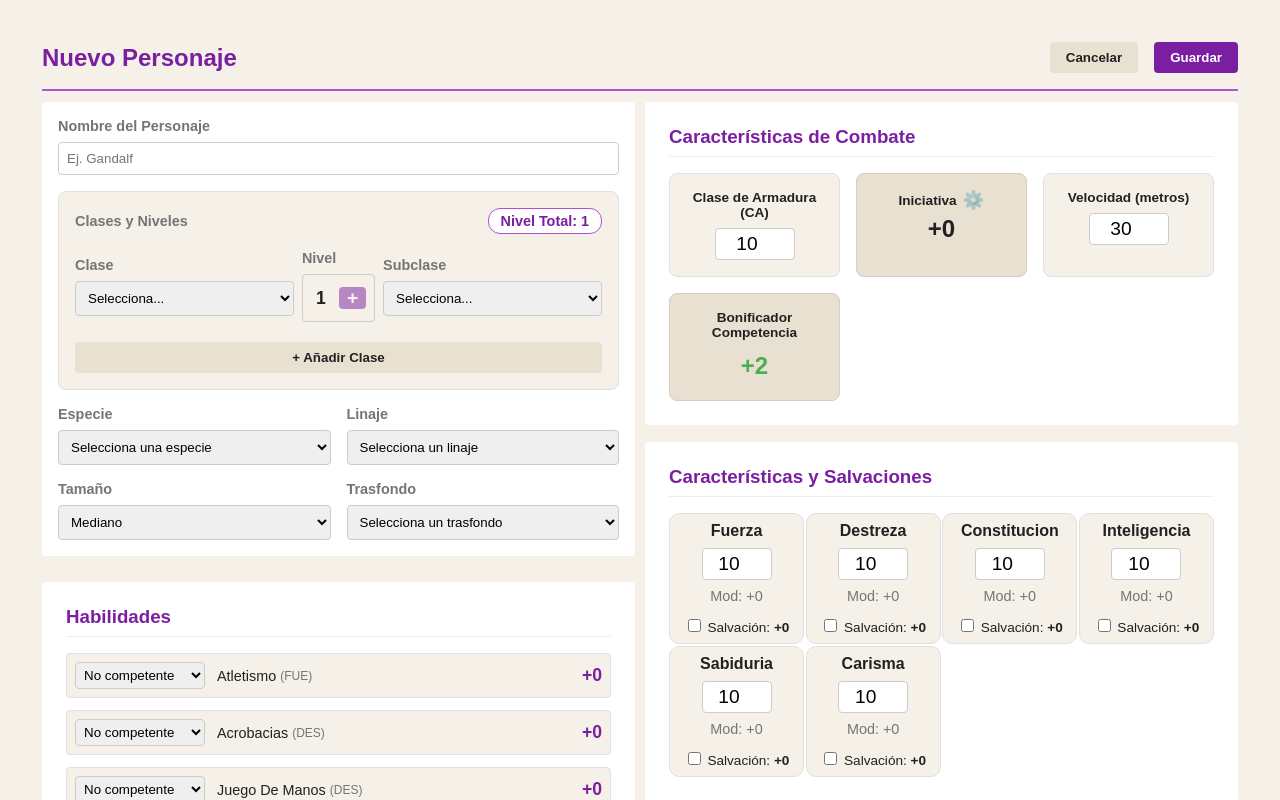
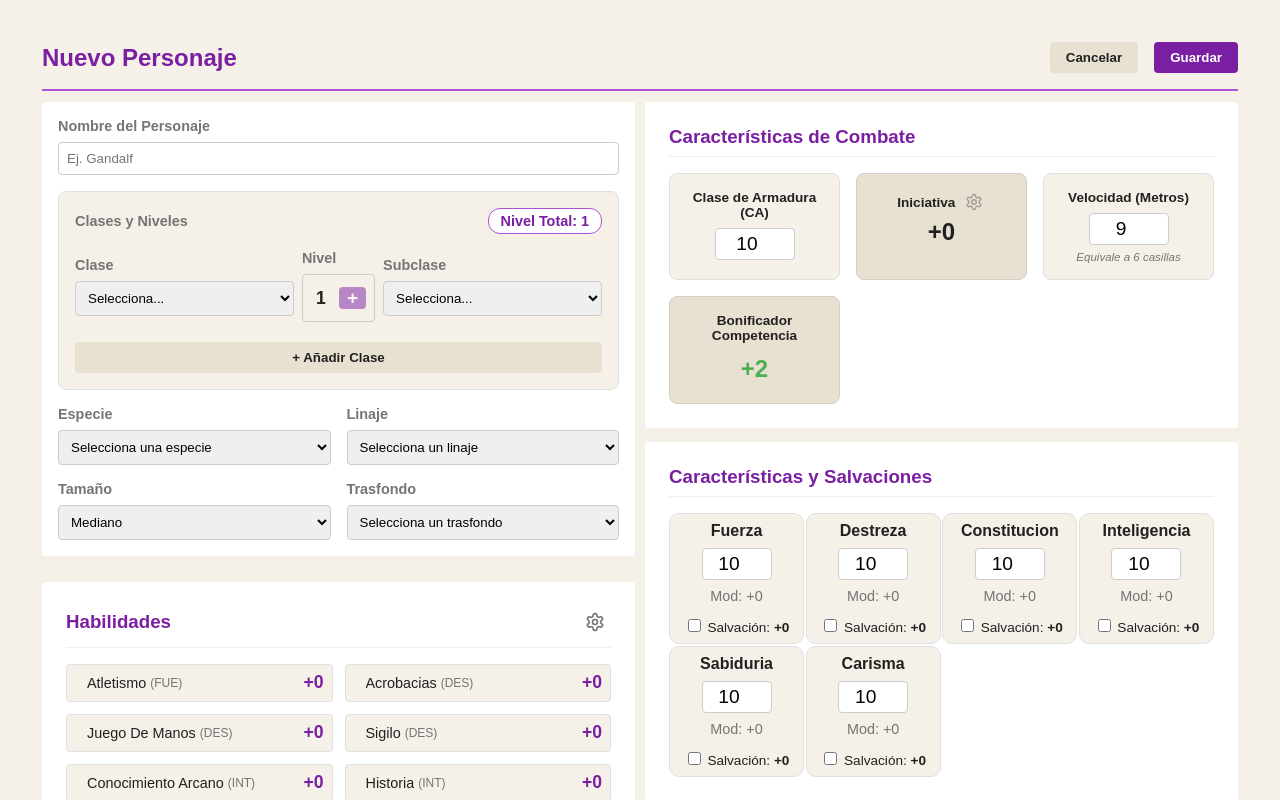
Before and after one commit to AironDH/Gremio-de-Egida, a Vue app: page /personaje/nuevo in a window 1280 px wide. Shown: the top 800 px of the page. Built offline with nearby package versions, Linux system fonts and the light colour scheme.

Commit message:
V-0.76 Cambios de UI/UX

```diff
--- a/src/components/character/CharacterEquipment.vue
+++ b/src/components/character/CharacterEquipment.vue
@@ -27,7 +27,7 @@
 
       <div v-for="(item, index) in equipo" :key="item.id" class="equipment-item">
         <input class="col-name" type="text" v-model="item.nombre" placeholder="Nombre del objeto" required />
-        <input class="col-qty" type="number" min="1" v-model.number="item.cantidad" placeholder="Cant." title="Cantidad" required />
+        <input class="col-qty" type="number" min="0" v-model.number="item.cantidad" placeholder="Cant." title="Cantidad" required />
         <input class="col-weight" type="number" min="0" step="0.01" v-model.number="item.peso" placeholder="Peso" title="Peso en Kg" />
         <input class="col-notes" type="text" v-model="item.notas" placeholder="Notas (opcional)" />
         <div class="col-action">
--- a/src/components/character/CharacterFeatures.vue
+++ b/src/components/character/CharacterFeatures.vue
@@ -13,10 +13,14 @@
           <button
             type="button"
             class="btn-config"
+            :class="{ 'is-active': mostrarOpcionesIniciativa }"
             @click="mostrarOpcionesIniciativa = !mostrarOpcionesIniciativa"
             title="Configurar modificadores de iniciativa"
           >
-            ⚙️
+            <svg xmlns="http://www.w3.org/2000/svg" width="18" height="18" viewBox="0 0 24 24" fill="none" stroke="currentColor" stroke-width="2" stroke-linecap="round" stroke-linejoin="round">
+              <path d="M12.22 2h-.44a2 2 0 0 0-2 2v.18a2 2 0 0 1-1 1.73l-.43.25a2 2 0 0 1-2 0l-.15-.08a2 2 0 0 0-2.73.73l-.22.38a2 2 0 0 0 .73 2.73l.15.1a2 2 0 0 1 1 1.72v.51a2 2 0 0 1-1 1.74l-.15.09a2 2 0 0 0-.73 2.73l.22.38a2 2 0 0 0 2.73.73l.15-.08a2 2 0 0 1 2 0l.43.25a2 2 0 0 1 1 1.73V20a2 2 0 0 0 2 2h.44a2 2 0 0 0 2-2v-.18a2 2 0 0 1 1-1.73l.43-.25a2 2 0 0 1 2 0l.15.08a2 2 0 0 0 2.73-.73l.22-.39a2 2 0 0 0-.73-2.73l-.15-.08a2 2 0 0 1-1-1.74v-.5a2 2 0 0 1 1-1.74l.15-.1a2 2 0 0 0 .73-2.73l-.22-.38a2 2 0 0 0-2.73-.73l-.15.08a2 2 0 0 1-2 0l-.43-.25a2 2 0 0 1-1-1.73V4a2 2 0 0 0-2-2z"></path>
+              <circle cx="12" cy="12" r="3"></circle>
+            </svg>
           </button>
         </div>
         <div class="combat-value">{{ formatearModificador(combateCalculado.iniciativa) }}</div>
@@ -42,8 +46,9 @@
       </div>
 
       <div class="combat-box">
-        <label>Velocidad (metros)</label>
+        <label>Velocidad (Metros)</label>
         <input type="number" min="0" step="1.5" v-model.number="velocidad" />
+        <span class="speed-helper-text">Equivale a {{ casillasVelocidad }} casillas</span>
       </div>
 
       <div class="combat-box readonly-box">
@@ -61,7 +66,6 @@ const props = defineProps({
   ca: { type: Number, required: true },
   velocidad: { type: Number, required: true },
   combateCalculado: { type: Object, required: true },
-  // NUEVO: Recibe los modificadores desde CharacterForm
   modificadoresIniciativa: { type: Array, default: () => [] }
 })
 
@@ -79,7 +83,11 @@ const velocidad = computed({
   set: (value) => emit('update:velocidad', value)
 })
 
-// NUEVO: Computed bidireccional para el v-model de los checkboxes
+// Cálculo dinámico de casillas redondeando hacia abajo de manera segura
+const casillasVelocidad = computed(() => {
+  return Math.floor((velocidad.value || 0) / 1.5)
+})
+
 const modificadoresLocales = computed({
   get: () => props.modificadoresIniciativa,
   set: (value) => emit('update:modificadoresIniciativa', value)
@@ -117,7 +125,7 @@ const formatearModificador = (valor) => {
   background: var(--color-background, #f5f0e8);
   border-radius: 8px;
   border: 1px solid #e0e0e0;
-  position: relative; /* Para anclar el panel colapsable */
+  position: relative;
 }
 .combat-box label {
   font-weight: bold;
@@ -134,6 +142,16 @@ const formatearModificador = (valor) => {
   border: 1px solid #ccc;
   border-radius: 4px;
 }
+
+/* Estilo para el helper text de casillas de velocidad */
+.speed-helper-text {
+  font-size: 0.72rem;
+  color: var(--color-text-secondary, #757575);
+  margin-top: 0.35rem;
+  font-style: italic;
+  text-align: center;
+}
+
 .combat-value {
   font-size: 1.5rem;
   font-weight: bold;
@@ -148,30 +166,42 @@ const formatearModificador = (valor) => {
   border-color: #d7ccc8;
 }
 
-/* ESTILOS NUEVOS PARA LA INICIATIVA */
 .iniciativa-header {
   display: flex;
   align-items: center;
   gap: 6px;
 }
 .iniciativa-header label {
-  margin-bottom: 0; /* Anula el margin-bottom heredado para alinearse con el botón */
+  margin-bottom: 0;
 }
 .btn-config {
   background: none;
   border: none;
   cursor: pointer;
-  font-size: 1.1rem;
-  padding: 0;
-  opacity: 0.6;
-  transition: opacity 0.2s;
+  padding: 0.2rem; /* padding ajustado para el icono */
+  color: var(--color-text-secondary, #757575); /* Color base del icono */
+  transition: transform 0.3s ease, color 0.2s ease, background-color 0.2s ease, opacity 0.2s ease;
   outline: none;
+  border-radius: 50%;
+  display: flex; /* para alinear svg */
+  align-items: center;
+  justify-content: center;
+  opacity: 0.6; /* opacidad inicial baja como en la original */
 }
+
 .btn-config:hover {
   opacity: 1;
+  color: var(--color-primary, #7b1fa2); /* Color primario en hover */
+  background-color: rgba(0, 0, 0, 0.05); /* Fondo sutil en hover */
+  transform: rotate(30deg); /* Giro sutil en hover */
 }
 
-/* Estilos del panel desplegable flotante */
+.btn-config.is-active {
+  opacity: 1;
+  color: var(--color-primary, #7b1fa2);
+  transform: rotate(90deg); /* Giro completo de 90 grados cuando está activo */
+}
+
 .iniciativa-config-panel {
   position: absolute;
   top: 100%;
@@ -221,7 +251,7 @@ const formatearModificador = (valor) => {
   align-items: center;
   gap: 8px;
   font-size: 0.85rem;
-  font-weight: normal !important; /* Sobrescribe la negrita de los labels de combat-box */
+  font-weight: normal !important;
   cursor: pointer;
 }
 </style>
--- a/src/components/character/CharacterForm.vue
+++ b/src/components/character/CharacterForm.vue
@@ -141,7 +141,7 @@ const formData = ref({
     pgTemp: 0,
     dadosGolpeActuales: {},
     ca: 10,
-    velocidad: 30,
+    velocidad: 9,
     modificadoresIniciativa: [],
     dotes: [],
     ataques: [],
--- a/src/components/character/CharacterSkills.vue
+++ b/src/components/character/CharacterSkills.vue
@@ -1,9 +1,28 @@
 <template>
   <div class="character-section">
-    <h3 class="section-title">Habilidades</h3>
+    <div class="section-header">
+      <h3 class="section-title">Habilidades</h3>
+      <button
+        type="button"
+        class="btn-gear"
+        :class="{ 'is-active': editandoCompetencias }"
+        @click="editandoCompetencias = !editandoCompetencias"
+        title="Modificar competencias"
+      >
+        <svg xmlns="http://www.w3.org/2000/svg" width="20" height="20" viewBox="0 0 24 24" fill="none" stroke="currentColor" stroke-width="2" stroke-linecap="round" stroke-linejoin="round">
+          <path d="M12.22 2h-.44a2 2 0 0 0-2 2v.18a2 2 0 0 1-1 1.73l-.43.25a2 2 0 0 1-2 0l-.15-.08a2 2 0 0 0-2.73.73l-.22.38a2 2 0 0 0 .73 2.73l.15.1a2 2 0 0 1 1 1.72v.51a2 2 0 0 1-1 1.74l-.15.09a2 2 0 0 0-.73 2.73l.22.38a2 2 0 0 0 2.73.73l.15-.08a2 2 0 0 1 2 0l.43.25a2 2 0 0 1 1 1.73V20a2 2 0 0 0 2 2h.44a2 2 0 0 0 2-2v-.18a2 2 0 0 1 1-1.73l.43-.25a2 2 0 0 1 2 0l.15.08a2 2 0 0 0 2.73-.73l.22-.39a2 2 0 0 0-.73-2.73l-.15-.08a2 2 0 0 1-1-1.74v-.5a2 2 0 0 1 1-1.74l.15-.1a2 2 0 0 0 .73-2.73l-.22-.38a2 2 0 0 0-2.73-.73l-.15.08a2 2 0 0 1-2 0l-.43-.25a2 2 0 0 1-1-1.73V4a2 2 0 0 0-2-2z"></path>
+          <circle cx="12" cy="12" r="3"></circle>
+        </svg>
+      </button>
+    </div>
+
     <div class="skills-grid">
       <div class="skill-item" v-for="(datosCalc, nombre) in habilidadesCalculadas" :key="nombre">
-        <select v-model="habilidades[nombre]" class="skill-select">
+        <select
+          v-if="editandoCompetencias"
+          v-model="habilidades[nombre]"
+          class="skill-select"
+        >
           <option value="sin_competencia">No competente</option>
           <option value="competencia">Competencia</option>
           <option value="pericia">Pericia</option>
@@ -24,7 +43,7 @@
 </template>
 
 <script setup>
-import { computed } from 'vue'
+import { ref, computed } from 'vue'
 
 const props = defineProps({
   modelValue: { type: Object, required: true },
@@ -32,6 +51,9 @@ const props = defineProps({
 })
 
 const emit = defineEmits(['update:modelValue'])
+
+// Estado local para alternar la visibilidad de los desplegables
+const editandoCompetencias = ref(false)
 
 const habilidades = computed({
   get: () => props.modelValue,
@@ -54,53 +76,102 @@ const formatearModificador = (valor) => {
   border-radius: var(--border-radius, 4px);
   margin-bottom: 1rem;
 }
-.section-title {
-  margin-top: 0;
-  color: var(--color-primary, #7b1fa2);
+
+/* Contenedor para alinear título y botón en la misma línea */
+.section-header {
+  display: flex;
+  justify-content: space-between;
+  align-items: center;
   border-bottom: 1px solid #eee;
   padding-bottom: 0.5rem;
   margin-bottom: 1rem;
 }
+
+.section-title {
+  margin: 0; /* Limpiamos márgenes para evitar desalineación */
+  color: var(--color-primary, #7b1fa2);
+}
+
+/* Botón de Engranaje */
+.btn-gear {
+  background: transparent;
+  border: none;
+  color: var(--color-text-secondary, #757575);
+  cursor: pointer;
+  padding: 0.4rem;
+  display: flex;
+  align-items: center;
+  justify-content: center;
+  border-radius: 50%;
+  transition: transform 0.3s ease, color 0.2s ease, background-color 0.2s ease;
+}
+
+.btn-gear:hover {
+  color: var(--color-primary, #7b1fa2);
+  background-color: rgba(0, 0, 0, 0.05);
+  transform: rotate(30deg);
+}
+
+.btn-gear.is-active {
+  color: var(--color-primary, #7b1fa2);
+  transform: rotate(90deg);
+}
+
 .skills-grid {
   display: grid;
-  grid-template-columns: repeat(auto-fill, minmax(280px, 1fr));
+  grid-template-columns: repeat(auto-fill, minmax(260px, 1fr));
   gap: 0.75rem;
 }
+
 .skill-item {
   display: flex;
   align-items: center;
-  justify-content: space-between;
+  justify-content: space-evenly;
   padding: 0.5rem;
   background: var(--color-background, #f5f0e8);
   border-radius: 4px;
   border: 1px solid #e0e0e0;
+  height: 38px; /* Altura fija para evitar saltos de layout al ocultar/mostrar */
+  box-sizing: border-box;
 }
+
 .skill-select {
   padding: 0.25rem;
   border-radius: 4px;
   border: 1px solid #ccc;
-  width: 130px;
+  width: 100px;
+  font-size: 0.85rem;
 }
+
 .skill-info {
   flex: 1;
   margin-left: 0.75rem;
   display: flex;
   align-items: center;
   gap: 0.25rem;
+  overflow: hidden;
 }
+
 .skill-name {
   font-weight: 500;
   font-size: 0.9rem;
+  white-space: nowrap;
+  overflow: hidden;
+  text-overflow: ellipsis;
 }
+
 .skill-attr {
   font-size: 0.75rem;
   color: var(--color-text-secondary, #757575);
+  flex-shrink: 0;
 }
+
 .skill-total {
   font-weight: bold;
   font-size: 1.1rem;
   width: 35px;
   text-align: right;
   color: var(--color-primary, #7b1fa2);
+  flex-shrink: 0;
 }
 </style>
```
Also changed, not shown: src/data/data.json.
